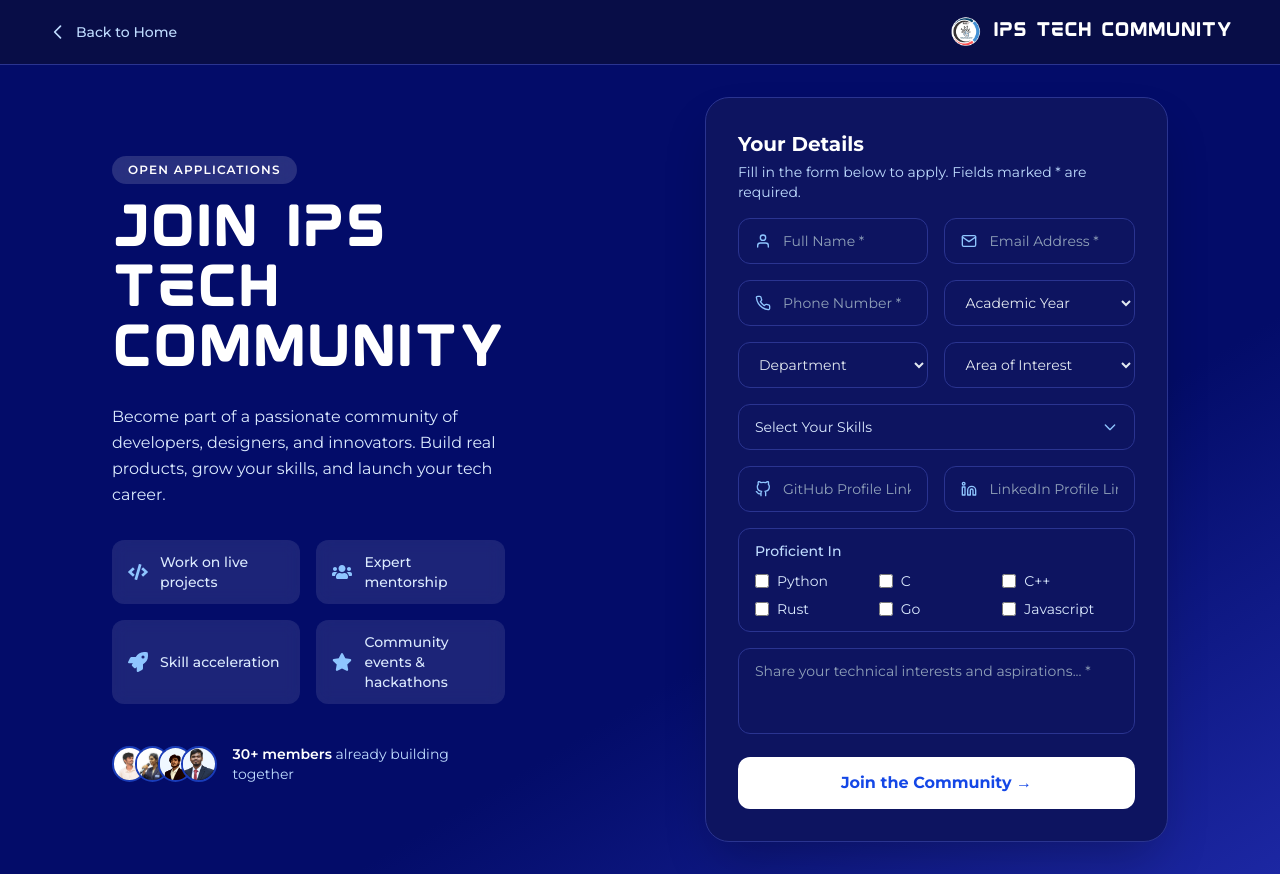
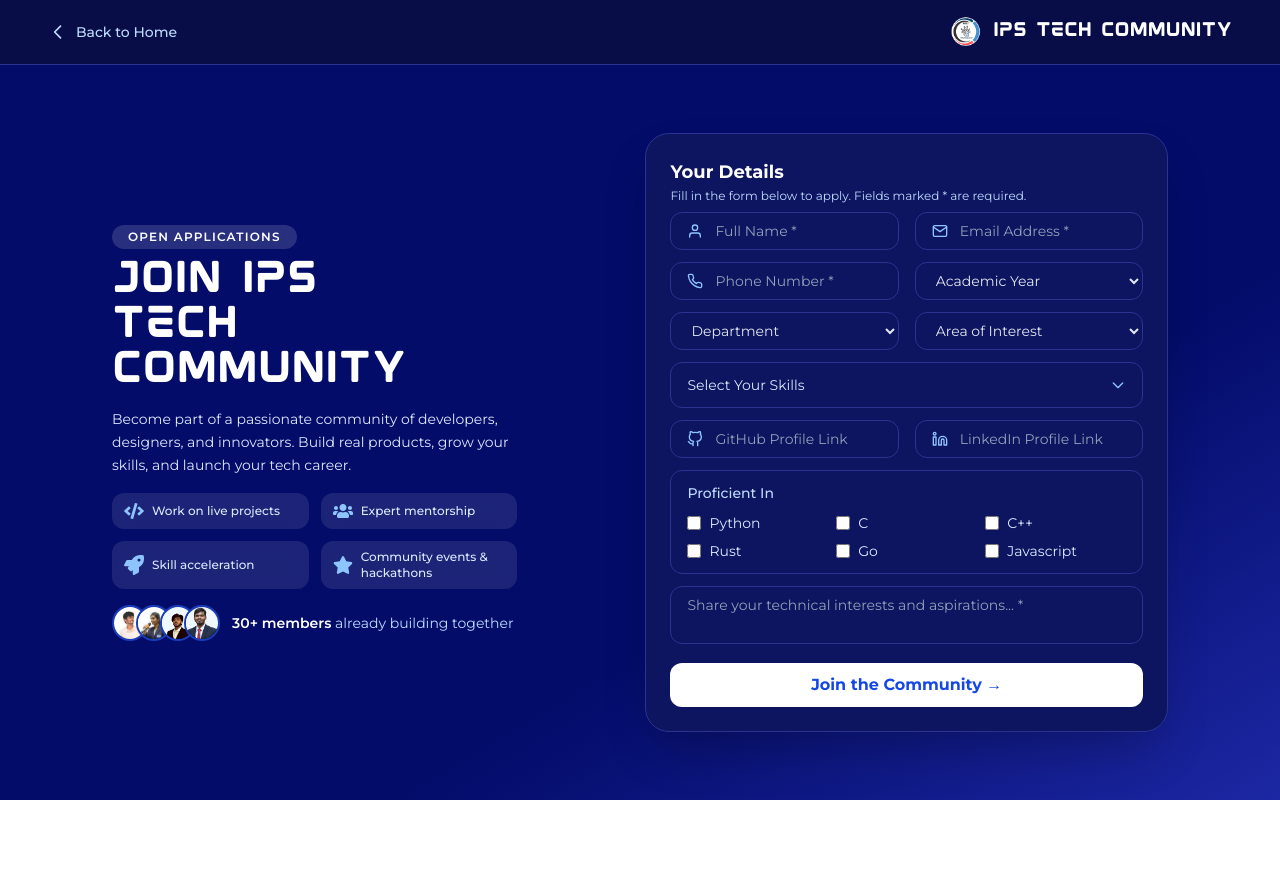
Before and after one commit to Kite-IPS/Ips_Portfolio, a React (Vite) app in the folder Client/: page /join-community in a window 1280 px wide. After the commit the page ends 800 px from the top, so only its background shows below. Built offline with nearby package versions, Linux system fonts and the light colour scheme.

Commit message:
Feat: Updated Join Community button link to navigate to the correct route

```diff
--- a/Client/src/Pages/CommunityInteraction/JoinCommunity.jsx
+++ b/Client/src/Pages/CommunityInteraction/JoinCommunity.jsx
@@ -133,8 +133,8 @@ const JoinCommunity = () => {
   ];
 
   const inputBase = "w-full bg-transparent text-white placeholder-slate-400 focus:outline-none text-sm transition-all duration-200";
-  const fieldWrap = "flex items-center gap-3 bg-[#0d1460] border border-[#2a3490] rounded-xl px-4 py-3 hover:border-slate-400 focus-within:border-white focus-within:ring-2 focus-within:ring-white/20 transition-all duration-200";
-  const selectBase = "w-full bg-[#0d1460] border border-[#2a3490] text-slate-200 px-4 py-3 rounded-xl focus:outline-none focus:border-white hover:border-slate-400 transition-all duration-200 text-sm";
+  const fieldWrap = "flex items-center gap-3 bg-[#0d1460] border border-[#2a3490] rounded-xl px-4 py-2 hover:border-slate-400 focus-within:border-white focus-within:ring-2 focus-within:ring-white/20 transition-all duration-200";
+  const selectBase = "w-full bg-[#0d1460] border border-[#2a3490] text-slate-200 px-4 py-2 rounded-xl focus:outline-none focus:border-white hover:border-slate-400 transition-all duration-200 text-sm";
 
   return (
     <div className="min-h-screen font-primary flex flex-col" style={{ background: 'linear-gradient(149deg,rgba(3, 12, 105, 1) 66%, rgba(28, 39, 163, 1) 100%)' }}>
@@ -154,7 +154,7 @@ const JoinCommunity = () => {
       </nav>
 
       {/* Main Content */}
-      <div className="flex-1 flex flex-col lg:flex-row items-stretch max-w-[90vW] mx-auto w-full px-4 sm:px-6 lg:px-12 py-8 gap-10 lg:gap-30">
+      <div className="flex-1 flex flex-col lg:flex-row items-stretch max-w-[90vW] mx-auto w-full px-4 sm:px-6 lg:px-12 py-4 gap-6 lg:gap-12">
 
         {/* Left Panel — Branding */}
         <div className="lg:w-[45%] flex flex-col justify-center text-white lg:mr-10">
@@ -163,26 +163,26 @@ const JoinCommunity = () => {
             animate={{ opacity: 1, x: 0 }}
             transition={{ duration: 0.6 }}
           >
-            <span className="inline-block bg-white/15 backdrop-blur-sm text-white text-xs font-semibold px-4 py-1.5 rounded-full mb-5 tracking-widest uppercase">
+            <span className="inline-block bg-white/15 backdrop-blur-sm text-white text-xs font-semibold px-4 py-1 rounded-full mb-3 tracking-widest uppercase">
               Open Applications
             </span>
-            <h1 className="text-4xl sm:text-5xl font-bold mokoto-text leading-tight mb-5">
+            <h1 className="text-3xl sm:text-4xl font-bold mokoto-text leading-tight mb-3">
               Join IPS<br />Tech Community
             </h1>
-            <p className="text-blue-100 text-base leading-relaxed mb-8 max-w-md">
+            <p className="text-blue-100 text-sm leading-relaxed mb-4 max-w-md">
               Become part of a passionate community of developers, designers, and innovators. Build real products, grow your skills, and launch your tech career.
             </p>
 
-            <div className="grid grid-cols-1 sm:grid-cols-2 gap-4 mb-10">
+            <div className="grid grid-cols-2 gap-3 mb-4">
               {perks.map((perk, i) => (
-                <div key={i} className="flex items-center gap-3 bg-white/10 rounded-xl px-4 py-3 backdrop-blur-sm">
+                <div key={i} className="flex items-center gap-2 bg-white/10 rounded-xl px-3 py-2 backdrop-blur-sm">
                   <div className="text-blue-300 shrink-0">{perk.icon}</div>
-                  <span className="text-sm text-blue-100 font-medium">{perk.text}</span>
+                  <span className="text-xs text-blue-100 font-medium">{perk.text}</span>
                 </div>
               ))}
             </div>
 
-            <div className="flex items-center gap-4">
+            <div className="flex items-center gap-3">
               <div className="flex -space-x-3">
                 <AnimatePresence mode="popLayout">
                   {visibleMembers.map((src, i) => (
@@ -210,7 +210,7 @@ const JoinCommunity = () => {
             initial={{ opacity: 0, y: 30 }}
             animate={{ opacity: 1, y: 0 }}
             transition={{ duration: 0.6, delay: 0.15 }}
-            className="w-full bg-[#0d1460] border border-[#2a3490] rounded-3xl p-6 sm:p-8 shadow-2xl"
+            className="w-full bg-[#0d1460] border border-[#2a3490] rounded-3xl p-4 sm:p-6 shadow-2xl"
           >
             <AnimatePresence mode="wait">
               {submitted ? (
@@ -242,10 +242,10 @@ const JoinCommunity = () => {
                   animate={{ opacity: 1 }}
                   exit={{ opacity: 0 }}
                   onSubmit={handleSubmit}
-                  className="space-y-4"
+                  className="space-y-3"
                 >
-                  <h2 className="text-xl font-bold text-white mb-1">Your Details</h2>
-                  <p className="text-blue-200 text-sm mb-4">Fill in the form below to apply. Fields marked * are required.</p>
+                  <h2 className="text-lg font-bold text-white mb-0.5">Your Details</h2>
+                  <p className="text-blue-200 text-xs mb-2">Fill in the form below to apply. Fields marked * are required.</p>
 
                   {/* Row 1 */}
                   <div className="grid grid-cols-1 sm:grid-cols-2 gap-4">
@@ -351,14 +351,14 @@ const JoinCommunity = () => {
                     value={formData.interest}
                     onChange={handleChange}
                     placeholder="Share your technical interests and aspirations... *"
-                    rows="3"
-                    className="w-full bg-[#0d1460] border border-[#2a3490] text-white placeholder-slate-400 px-4 py-3 rounded-xl focus:outline-none focus:border-white resize-none transition-all duration-200 text-sm hover:border-slate-400"
+                    rows="2"
+                    className="w-full bg-[#0d1460] border border-[#2a3490] text-white placeholder-slate-400 px-4 py-2 rounded-xl focus:outline-none focus:border-white resize-none transition-all duration-200 text-sm hover:border-slate-400"
                   />
 
                   <button
                     type="submit"
                     disabled={isSending}
-                    className={`w-full bg-white text-blue-700 font-bold py-3.5 rounded-xl transition-all duration-300 text-base ${!isSending ? 'hover:bg-blue-50 hover:shadow-xl hover:scale-[1.01]' : 'opacity-70 cursor-not-allowed'}`}
+                    className={`w-full bg-white text-blue-700 font-bold py-2.5 rounded-xl transition-all duration-300 text-base ${!isSending ? 'hover:bg-blue-50 hover:shadow-xl hover:scale-[1.01]' : 'opacity-70 cursor-not-allowed'}`}
                   >
                     {isSending ? 'Submitting...' : 'Join the Community →'}
                   </button>
--- a/Client/src/Pages/LandingPage.jsx
+++ b/Client/src/Pages/LandingPage.jsx
@@ -95,7 +95,7 @@ const LandingPage = () => {
                         </p>
 
                         <div className='font-semibold flex flex-row items-center justify-center md:justify-start gap-3 sm:gap-6 w-full'>
-                            <Button onclick={() => navigate('')} type={'filled'} color={'blue-600'}>Join Community</Button>
+                            <Button onclick={() => navigate('/join-community')} type={'filled'} color={'blue-600'}>Join Community</Button>
                             <Link to='projects' smooth={true} duration={1000}>
                                 <Button type={'outlined'} color={'blue-600'}>View projects</Button>
                             </Link>
```
